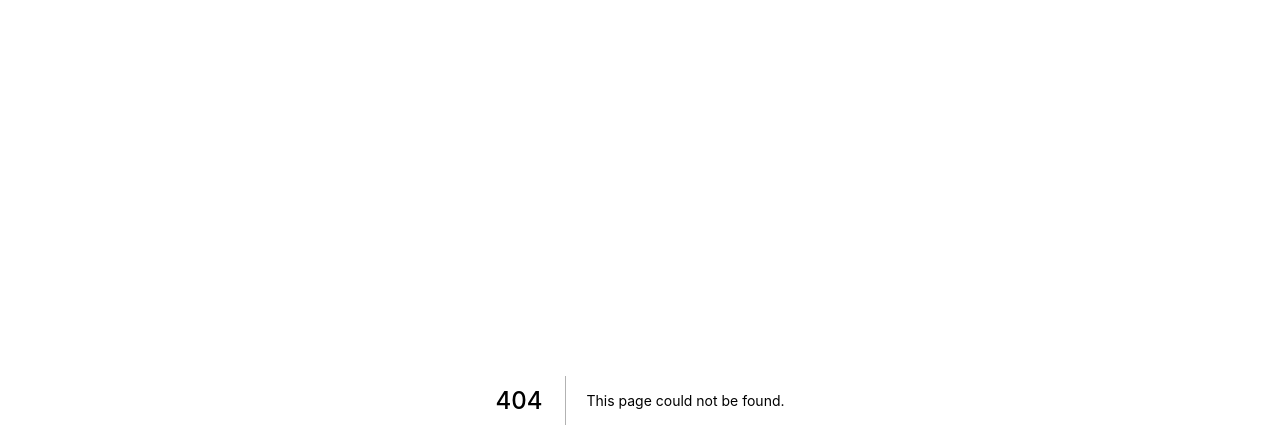
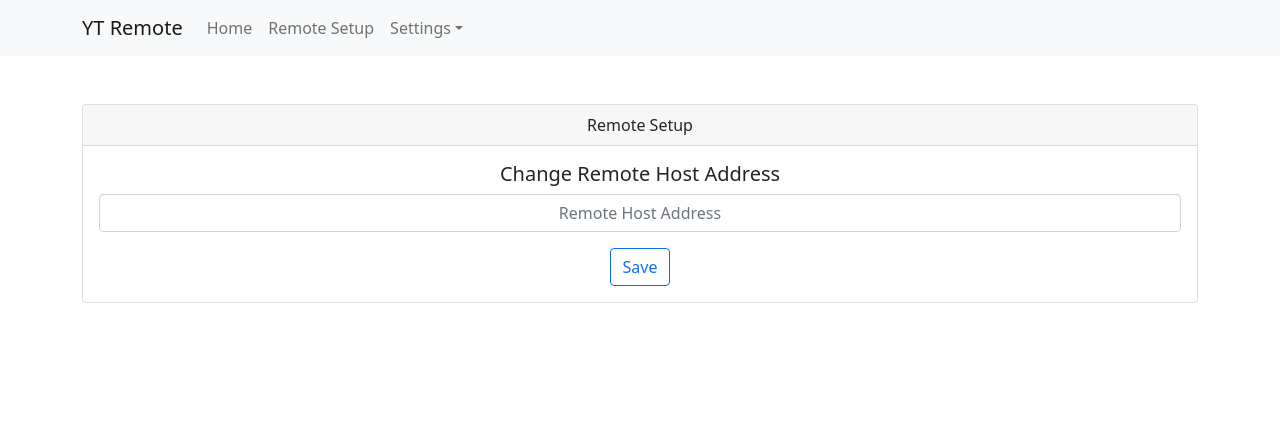
Before and after one commit to ShanuDey/yt-remote-webapp, a Next.js app: page /views/remote_setup in a window 1280 px wide. Before the commit this address had no page. Shown: the top 448 px of the page. Built offline with nearby package versions, Linux system fonts and the light colour scheme.

Commit message:
redesign whole view with Layout structure
Signed-off-by: Shanu Dey <sd4shanudey@gmail.com>

```diff
--- a/components/Header.js
+++ b/components/Header.js
@@ -22,7 +22,7 @@ export const Header = () => {
         <Navbar.Collapse id='basic-navbar-nav'>
           <Nav className='me-auto'>
             <Nav.Link href='/'>Home</Nav.Link>
-            <Nav.Link href='/views/RemoteSetup'>Remote Setup</Nav.Link>
+            <Nav.Link href='/views/remote_setup'>Remote Setup</Nav.Link>
             <NavDropdown title='Settings' id='basic-nav-dropdown'>
               <NavDropdown.Item
                 href='/'
--- /dev/null
+++ b/components/Layout.js
@@ -0,0 +1,38 @@
+import React, { useEffect, useState } from 'react';
+import { RemoteContext } from '../contexts/RemoteContext';
+import { Header } from './Header';
+import Head from 'next/head';
+import { ToastContainer } from 'react-toastify';
+import 'bootstrap/dist/css/bootstrap.min.css';
+import 'react-toastify/dist/ReactToastify.css';
+
+export const LOCAL_STORAGE_KEY = 'YT_Remote_Key';
+
+const Layout = ({ children }) => {
+  const [remoteHost, setRemoteHost] = useState('http://localhost');
+
+  useEffect(() => {
+    // Perform localStorage action
+    setRemoteHost(localStorage.getItem(LOCAL_STORAGE_KEY));
+  }, []);
+
+  return (
+    <div>
+      <Head>
+        <title>YT Remote</title>
+        <meta name='description' content='YT remote web application' />
+        <link rel='icon' href='/favicon.ico' />
+      </Head>
+
+      <main>
+        <RemoteContext.Provider value={{ remoteHost, setRemoteHost }}>
+          <Header />
+          <main>{children}</main>
+        </RemoteContext.Provider>
+      </main>
+      <ToastContainer position='bottom-center' />
+    </div>
+  );
+};
+
+export default Layout;
--- /dev/null
+++ b/components/RemoteSetup.js
@@ -0,0 +1,40 @@
+import React from 'react';
+import { Form, FormControl, Card, Button } from 'react-bootstrap';
+import { LOCAL_STORAGE_KEY } from './Layout';
+import { toast } from 'react-toastify';
+
+const RemoteSetup = () => {
+  const handleSetupRemoteHost = (event) => {
+    event.preventDefault();
+    const remoteHostAddress = event.target.remoteHostAddress.value;
+    localStorage.setItem(LOCAL_STORAGE_KEY, remoteHostAddress);
+    toast.success('New remote host saved');
+  };
+
+  return (
+    <div className='container mt-5'>
+      <Card className='text-center'>
+        <Card.Header>Remote Setup</Card.Header>
+        <Card.Body>
+          <Card.Title>Change Remote Host Address</Card.Title>
+          <Form onSubmit={handleSetupRemoteHost}>
+            <Card.Text>
+              <FormControl
+                type='url'
+                className='text-center'
+                placeholder='Remote Host Address'
+                aria-label='Remote Host'
+                id='remoteHostAddress'
+              />
+            </Card.Text>
+            <Button variant='outline-primary' type='submit'>
+              Save
+            </Button>
+          </Form>
+        </Card.Body>
+      </Card>
+    </div>
+  );
+};
+
+export default RemoteSetup;
--- /dev/null
+++ b/pages/views/remote_setup.js
@@ -0,0 +1,12 @@
+import RemoteSetup from '../../components/RemoteSetup';
+import Layout from '../../components/Layout';
+
+const remote_setup = () => {
+  return (
+    <Layout>
+      <RemoteSetup />
+    </Layout>
+  );
+};
+
+export default remote_setup;
```
Also changed, not shown: pages/index.js (+8 -29 lines), pages/views/RemoteSetup.js (deleted, +0 -56 lines).
